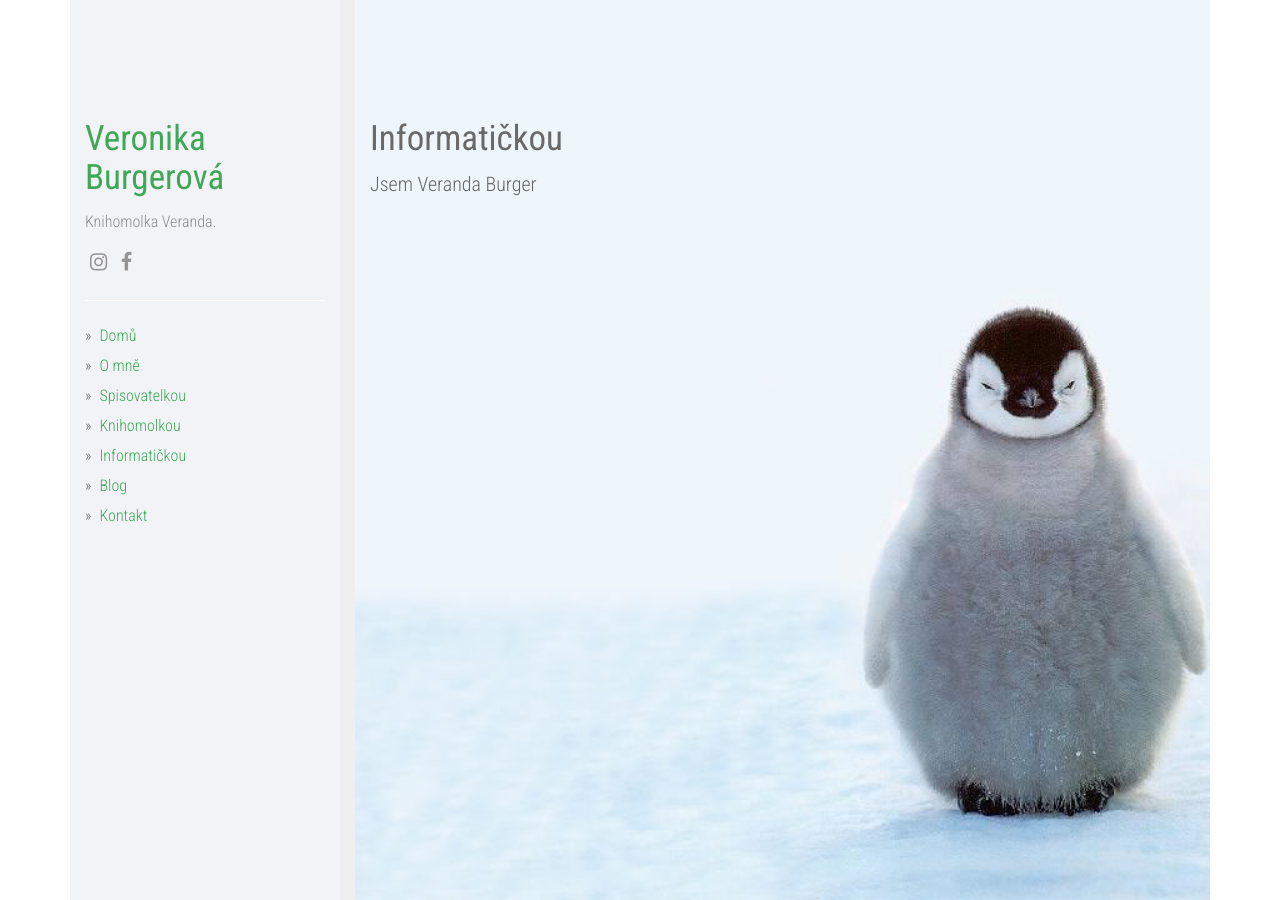
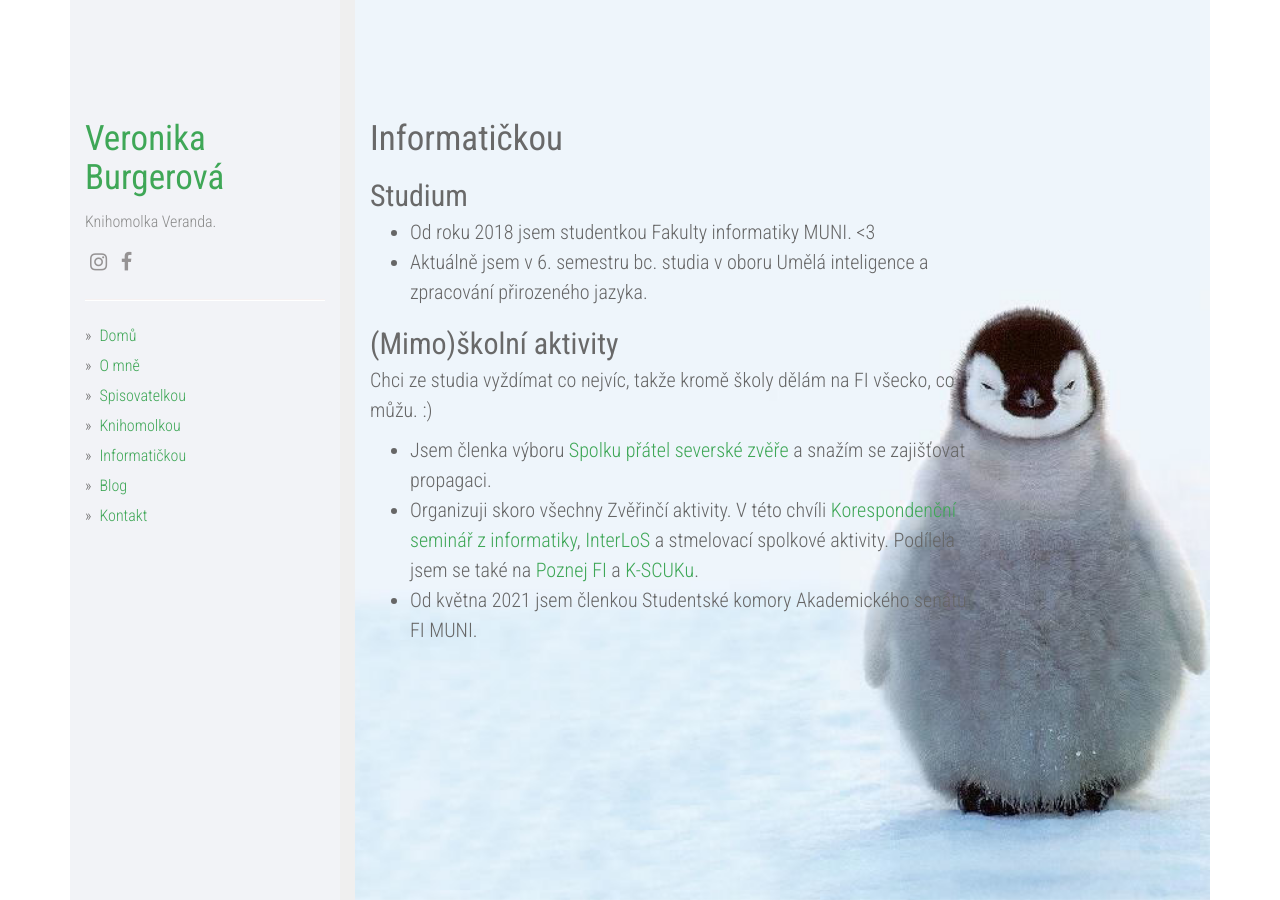
Before and after one commit to verandabe/tastucnakem, a Jekyll site: the page built from _pages/informatickou.md, in a window 1280 px wide. Built offline with Jekyll 4.4.1, drawn with Linux system fonts in a browser that asks for light colours; nearby versions of some CDN libraries.

Commit message:
Add content to pages.

```diff
--- a/_pages/informatickou.md
+++ b/_pages/informatickou.md
@@ -5,4 +5,12 @@ permalink: /informatickou
 order: 5
 ---
 
-Jsem Veranda Burger
+## Studium
+- Od roku 2018 jsem studentkou Fakulty informatiky MUNI. <3
+- Aktuálně jsem v 6. semestru bc. studia v oboru Umělá inteligence a zpracování přirozeného jazyka.
+
+## (Mimo)školní aktivity
+Chci ze studia vyždímat co nejvíc, takže kromě školy dělám na FI všecko, co můžu. :)
+- Jsem členka výboru [Spolku přátel severské zvěře](https://zverinec.fi.muni.cz/) a snažím se zajišťovat propagaci.
+- Organizuji skoro všechny Zvěřinčí aktivity. V této chvíli [Korespondenční seminář z informatiky](https://ksi.fi.muni.cz/), [InterLoS](https://interlos.fi.muni.cz/) a stmelovací spolkové aktivity. Podílela jsem se také na [Poznej FI](https://poznej.fi.muni.cz/) a [K-SCUKu](https://kscuk.fi.muni.cz/).
+- Od května 2021 jsem členkou Studentské komory Akademického senátu FI MUNI.
```
Also changed, not shown: _pages/kontakt.md (+4 -1 lines), _pages/omne.md (+7 -1 lines).
